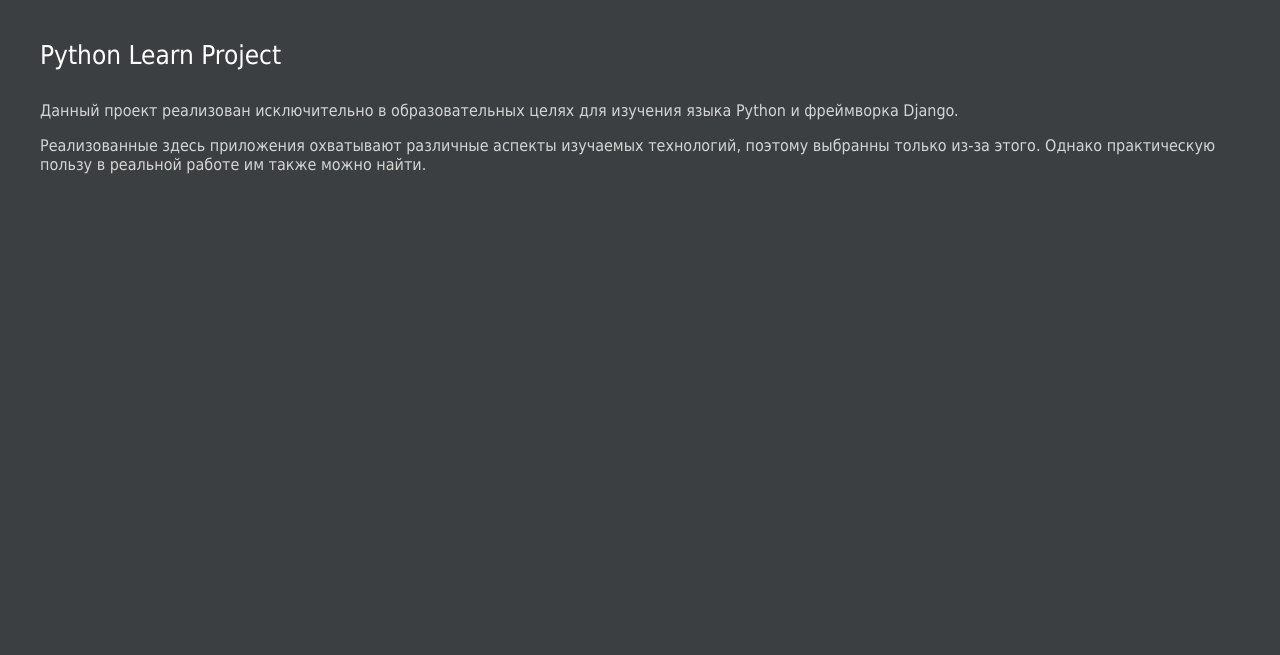
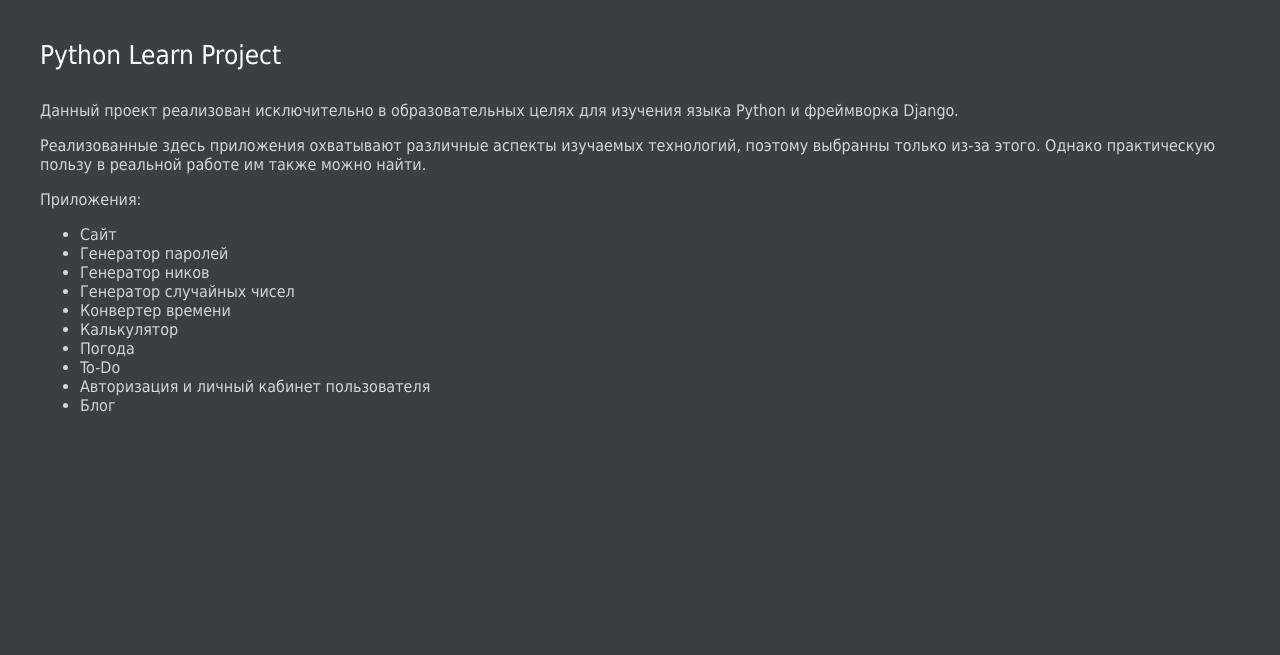
Before and after one commit to greenkaktusx/learnpythonproject, a Django app: page / in a window 1280 px wide. Shown: the part 50-705 px from the top of the page. Run offline with Django 3.2, Linux system fonts and the light colour scheme.

Commit message:
Добавлен список реализуемых приложений

```diff
--- a/learnpythonproject/templates/base.html
+++ b/learnpythonproject/templates/base.html
@@ -31,6 +31,19 @@
                 <div class="description">
                     <p>Данный проект реализован исключительно в образовательных целях для изучения языка Python и фреймворка Django.</p>
                     <p>Реализованные здесь приложения охватывают различные аспекты изучаемых технологий, поэтому выбранны только из-за этого. Однако практическую пользу в реальной работе им также можно найти.</p>
+                    <p>Приложения:</p>
+                    <ul>
+                        <li>Сайт</li>
+                        <li>Генератор паролей</li>
+                        <li>Генератор ников</li>
+                        <li>Генератор случайных чисел</li>
+                        <li>Конвертер времени</li>
+                        <li>Калькулятор</li>
+                        <li>Погода</li>
+                        <li>To-Do</li>
+                        <li>Авторизация и личный кабинет пользователя</li>
+                        <li>Блог</li>
+                    </ul>
                 </div>
             {% endblock %}
         </div>
```
